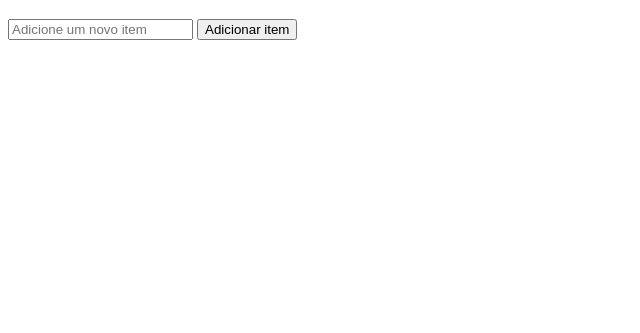
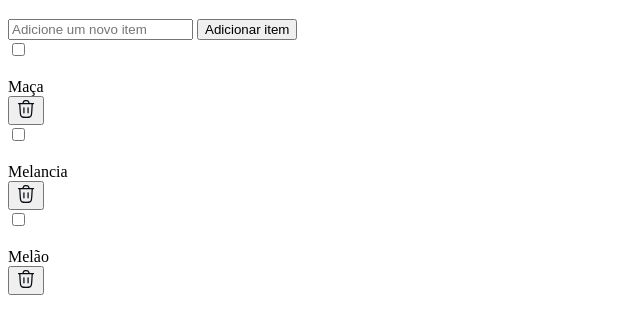
Before and after one commit to Arthurmoreira12ati/QuickList02mc, a plain HTML site: page index.html in a window 1280 px wide. Shown: the part 115-448 px from the top of the page, without its empty margins (0-640 px from the left). Drawn offline with nearby package versions, Linux system fonts and the light colour scheme.

Commit message:
Criação da seção de itens

```diff
--- a/index.html
+++ b/index.html
@@ -30,6 +30,50 @@
             <input type="text" placeholder="Adicione um novo item" id="item">
             <button>Adicionar item</button>
         </section>
+
+        <section class="list">
+            <div class="item">
+                <div>
+                    <input type="checkbox" name="list" id="item-1">
+                    <div class="custom-checkbox">
+                        <img src="./assets/checked.svg" alt="checked">
+                    </div>
+                    <label for="item-1">Maça</label>
+                </div>
+
+                <button>
+                    <img src="./assets/trash-icon.svg" alt="trash-icon">
+                </button>
+            </div>
+
+            <div class="item">
+                <div>
+                    <input type="checkbox" name="list" id="item-1">
+                    <div class="custom-checkbox">
+                        <img src="./assets/checked.svg" alt="checked">
+                    </div>
+                    <label for="item-2">Melancia</label>
+                </div>
+
+                <button>
+                    <img src="./assets/trash-icon.svg" alt="trash-icon">
+                </button>
+            </div>
+
+            <div class="item">
+                <div>
+                    <input type="checkbox" name="list" id="item-1">
+                    <div class="custom-checkbox">
+                        <img src="./assets/checked.svg" alt="checked">
+                    </div>
+                    <label for="item-1">Melão</label>
+                </div>
+
+                <button>
+                    <img src="./assets/trash-icon.svg" alt="trash-icon">
+                </button>
+            </div>
+        </section>
     </main>
 </body>
 </html>
```
